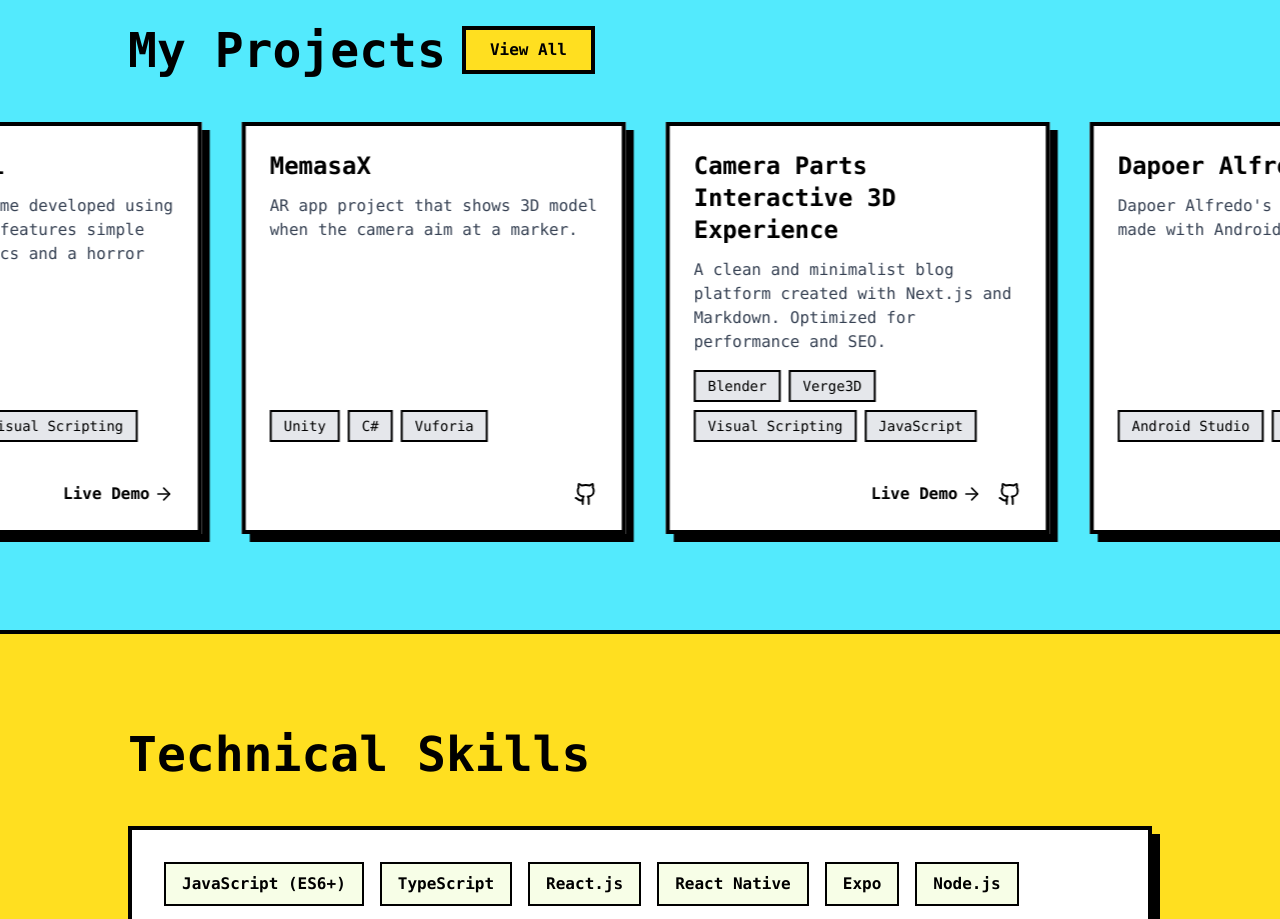
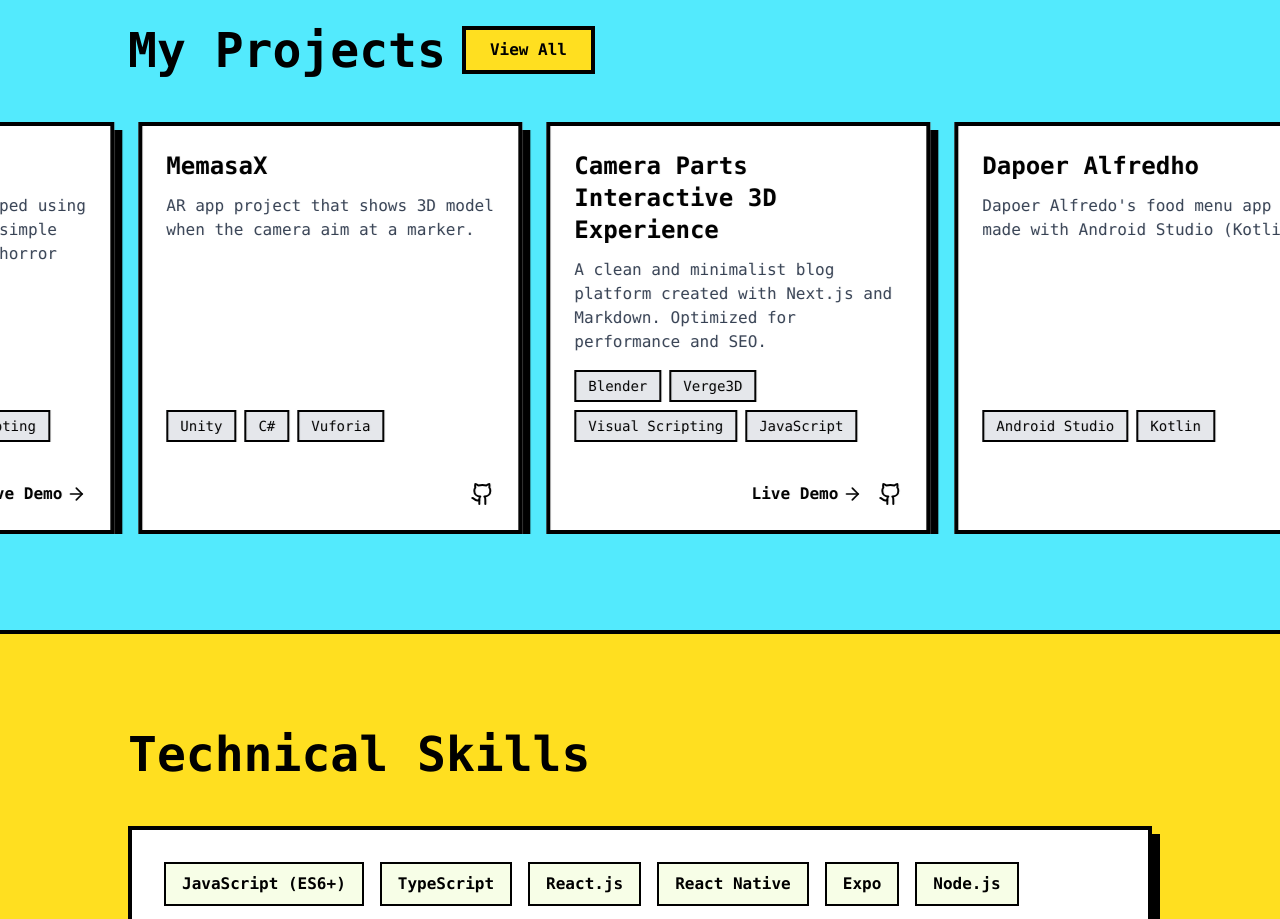
Before and after one commit to m4iev/portfolio-m4iev, a React (Create React App) app: page / in a window 1280 px wide. Shown: the part 1440-2359 px from the top of the page. Built offline with nearby package versions, Linux system fonts and the light colour scheme.

Commit message:
Fix animation issues

```diff
--- a/src/App.tsx
+++ b/src/App.tsx
@@ -16,19 +16,18 @@
         {`
     @keyframes scroll-left {
       from { transform: translate3d(0, 0, 0); }
-      to { transform: translate3d(-50%, 0, 0); }
+      to { transform: translate3d(-100%, 0, 0); }
     }
     .animate-scroll-left {
-      animation: scroll-left 20s linear infinite;
+      animation: scroll-left 30s linear infinite;
       will-change: transform;
     }
     .group:hover .animate-scroll-left {
       animation-play-state: paused;
     }
-    /* Faster animation on small screens */
     @media (max-width: 640px) {
       .animate-scroll-left {
-        animation-duration: 12s;
+        animation-duration: 20s;
       }
     }
   `}
--- a/src/components/ProjectCard.tsx
+++ b/src/components/ProjectCard.tsx
@@ -5,7 +5,7 @@
 
 const ProjectCard: FC<{ project: Project }> = ({ project }) => {
   return (
-    <div className="bg-white rounded-none border-4 border-black p-6 flex flex-col h-full shadow-[8px_8px_0px_#000] w-96 max-w-full sm:w-96 flex-shrink-0 mx-4 sm:mx-0">
+    <div className="bg-white rounded-none border-4 border-black p-6 flex flex-col h-full shadow-[8px_8px_0px_#000] w-96 max-w-full sm:w-96 flex-shrink-0">
       <h3 className="text-2xl font-bold text-black mb-3">{project.title}</h3>
       <p className="text-gray-700 mb-4 flex-grow">{project.description}</p>
       <div className="flex flex-wrap gap-2 mb-6">
--- a/src/components/Projects.tsx
+++ b/src/components/Projects.tsx
@@ -21,7 +21,7 @@
           {showAll ? "Show Less" : "View All"}
         </button>
       </div>
-      <div className="w-full group mt-8">
+      <div className="w-full overflow-hidden group mt-8">
         {showAll ? (
           <div className="flex flex-wrap justify-center gap-6">
             {portfolioData.projects.map((project, index) => (
@@ -31,10 +31,10 @@
             ))}
           </div>
         ) : (
-          <div className="flex animate-scroll-left">
+          <div className="flex animate-scroll-left w-max gap-6">
             {[...portfolioData.projects, ...portfolioData.projects].map(
               (project, index) => (
-                <div key={index} className="mx-5">
+                <div key={index} className="my-4">
                   <ProjectCard project={project} />
                 </div>
               )
```
